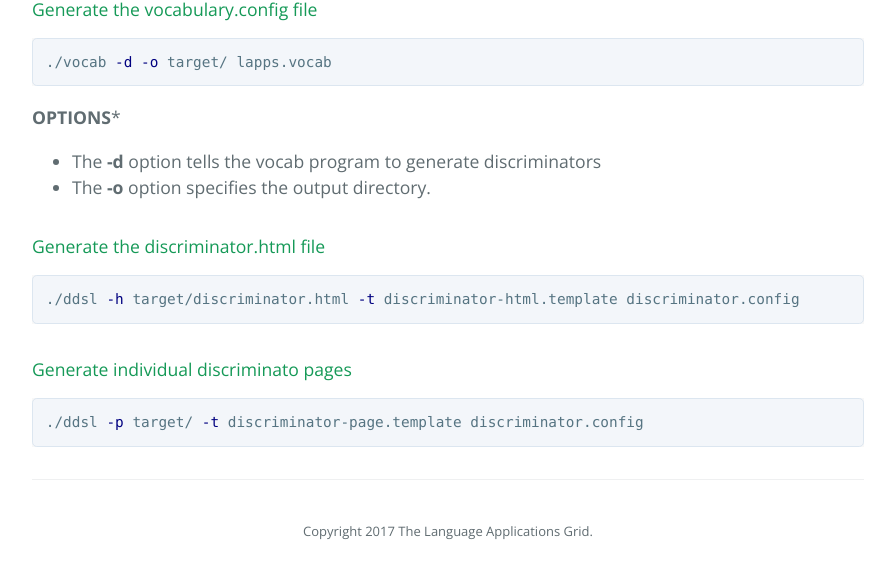
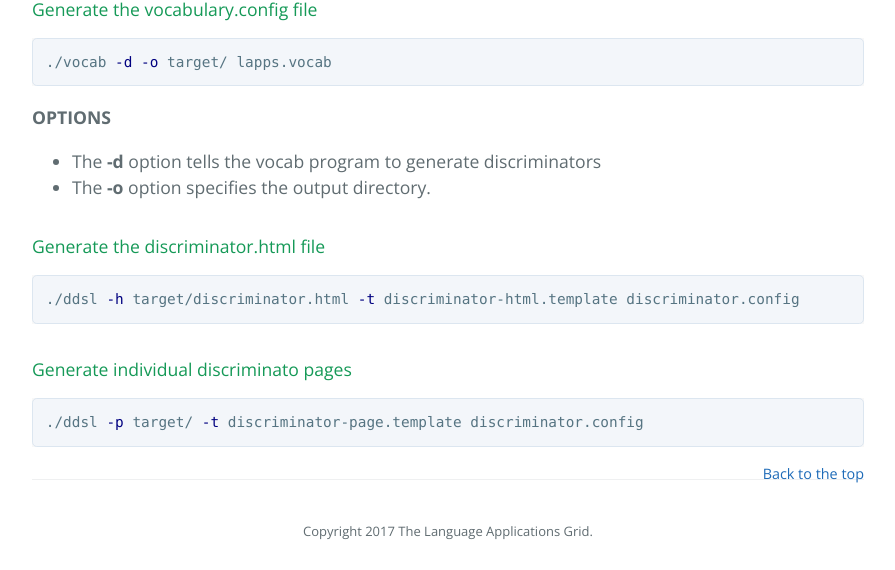
Before and after one commit to lapps/lapps.github.io, a Jekyll site: the page built from technical/discriminators.md, in a window 1280 px wide and 900 px high, scrolled down 1588 px. Shown: the part 327-897 px from the top of the window, without its empty margins (192-1087 px from the left). Built offline with Jekyll 4.4.1, drawn with Linux system fonts in a browser that asks for light colours.

Commit message:
Added top link

````diff
--- a/technical/discriminators.md
+++ b/technical/discriminators.md
@@ -71,7 +71,7 @@ token {
 ./vocab -d -o target/ lapps.vocab
 ```
 
-**OPTIONS***<br/>
+**OPTIONS**<br/>
 - The **-d** option tells the vocab program to generate discriminators
 - The **-o** option specifies the output directory.
 
@@ -87,3 +87,5 @@ token {
 ```bash
 ./ddsl -p target/ -t discriminator-page.template discriminator.config
 ```
+
+{{ site.top }}
````
